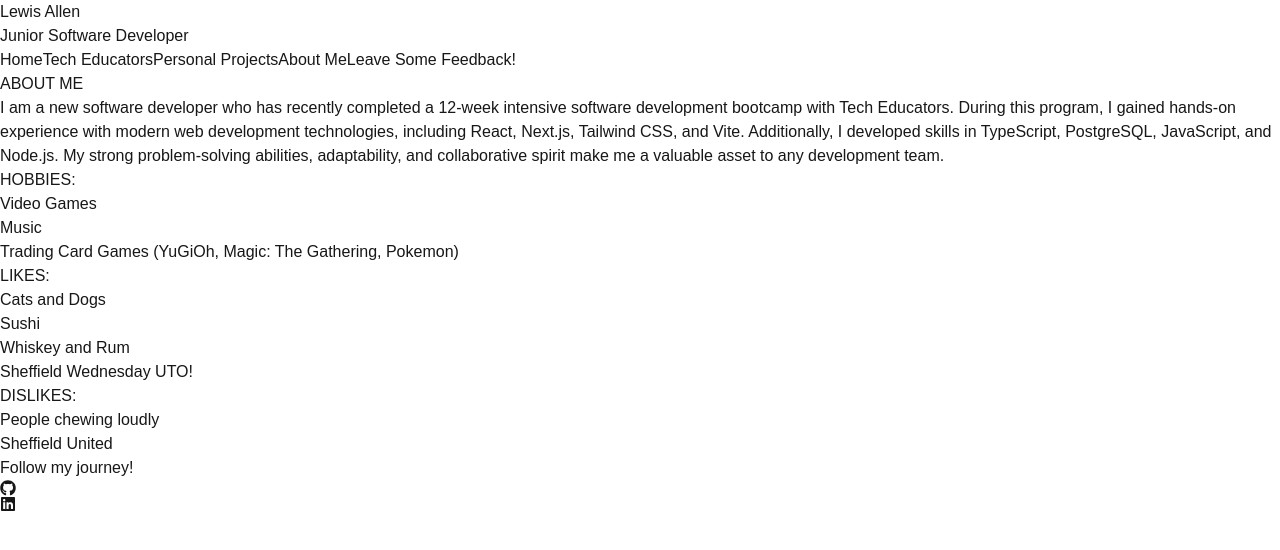
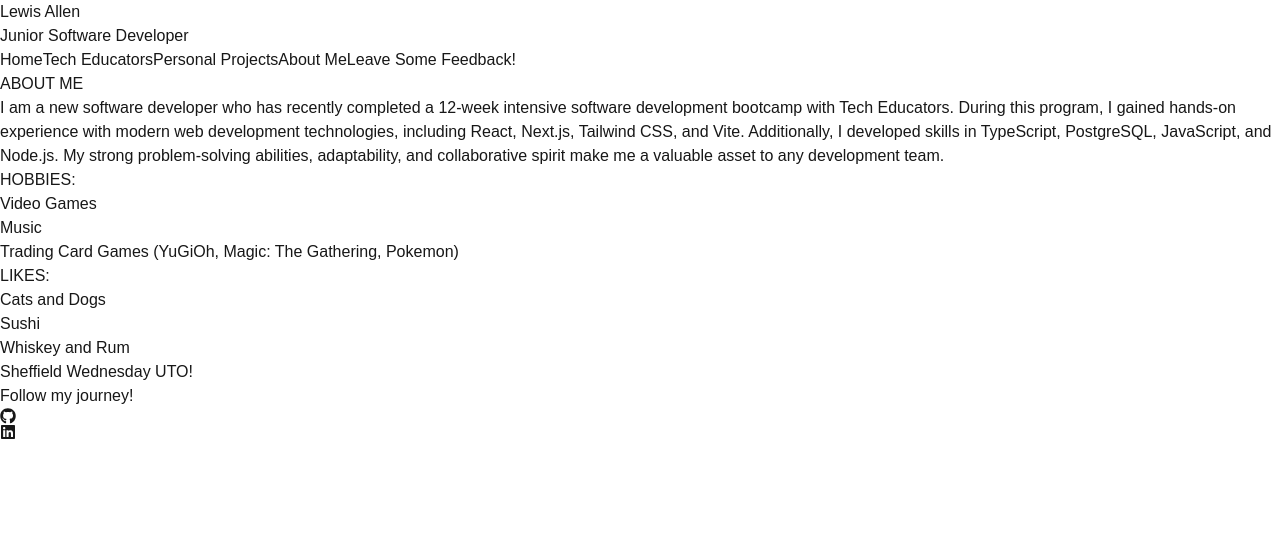
Before and after one commit to Lewis-Allen-2001/portfolio, a Next.js app: page /about in a window 1280 px wide. Shown: the top 550 px of the page. Built offline with nearby package versions, Linux system fonts and the light colour scheme.

Commit message:
removed dislikes from about me

```diff
--- a/src/app/about/page.jsx
+++ b/src/app/about/page.jsx
@@ -22,12 +22,6 @@
                         <li>Whiskey and Rum</li>
                         <li>Sheffield Wednesday UTO!</li>
                     </ul>
-
-                    <h2 className="text-2xl font-semibold text-gray-800 mt-6">DISLIKES:</h2>
-                    <ul className="text-gray-700 mt-4 space-y-2">
-                        <li>People chewing loudly</li>
-                        <li>Sheffield United</li>
-                    </ul>
                 </div>
             </div>
         </>
```
